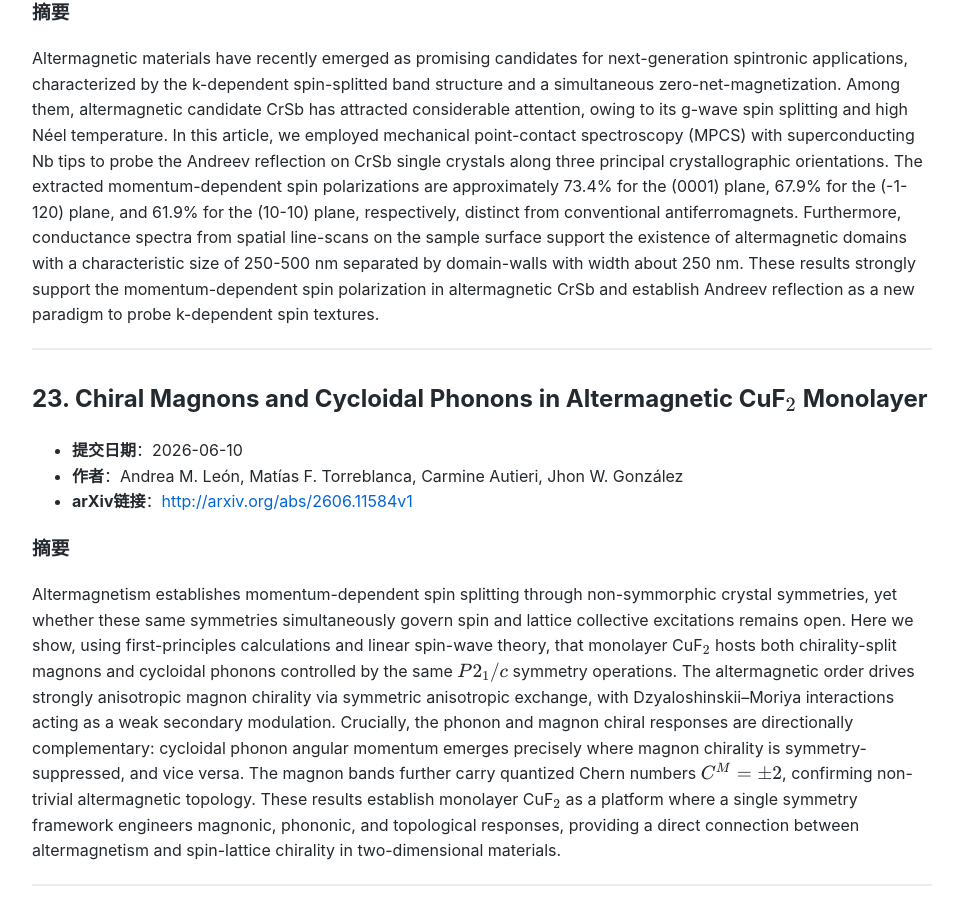
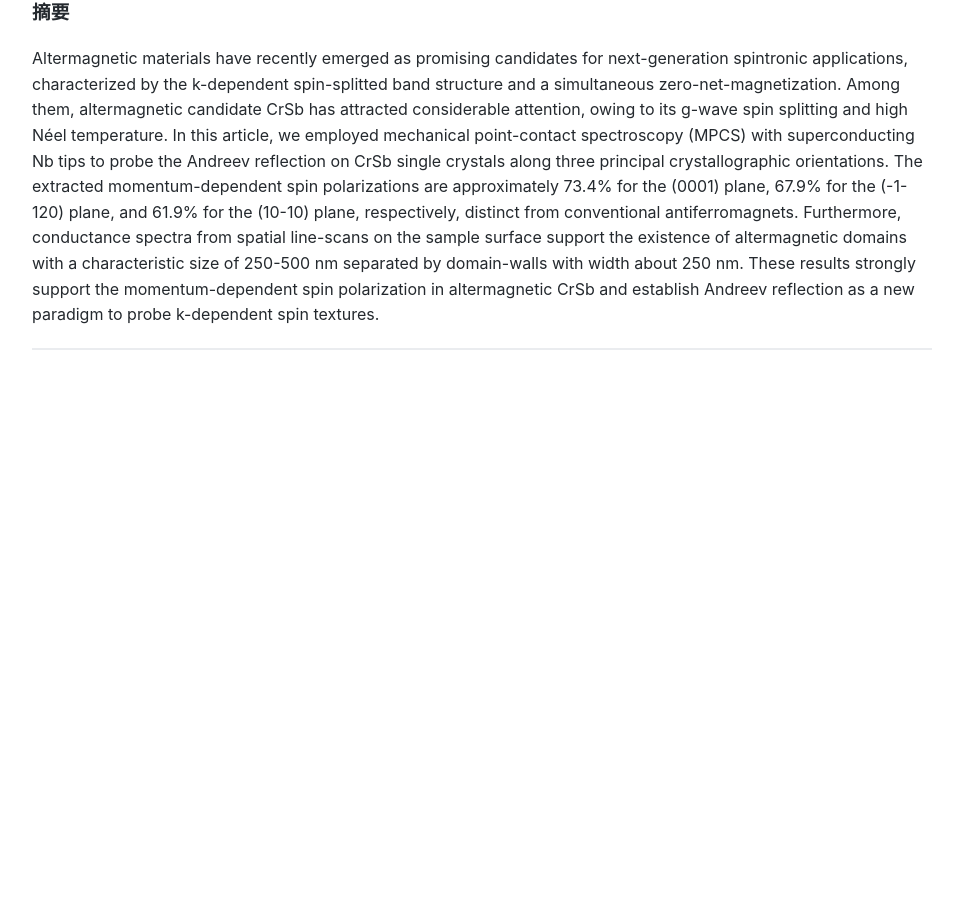
Before and after one commit to yangke25491/daily-arxiv-altermagnetic, a Jekyll site: the page built from index.md, in a window 1280 px wide and 900 px high, scrolled down 12203 px. Shown: the whole window, without its empty margins (158-1121 px from the left). Built offline with Jekyll 4.4.1, drawn with Linux system fonts in a browser that asks for light colours; after the commit the page ends 12593 px from its top, so only the background shows below that; some of the changed text lies outside the part shown.

Commit message:
Automated update: arXiv papers

```diff
--- a/index.md
+++ b/index.md
@@ -5,8 +5,8 @@ title: 交错磁论文
 
 # 凝聚态物理-交错磁(Altermagnetic)相关论文
 
-> 检索时间范围：**2026-06-10 至 2026-07-10**
-> 数据检索到 **23** 篇相关论文，按提交时间降序排列
+> 检索时间范围：**2026-06-11 至 2026-07-11**
+> 数据检索到 **22** 篇相关论文，按提交时间降序排列
 
 ---
 
@@ -251,14 +251,3 @@ We study appearance of bond-nematicity in insulating altermagnetic materials ind
 Altermagnetic materials have recently emerged as promising candidates for next-generation spintronic applications, characterized by the k-dependent spin-splitted band structure and a simultaneous zero-net-magnetization. Among them, altermagnetic candidate CrSb has attracted considerable attention, owing to its g-wave spin splitting and high Néel temperature. In this article, we employed mechanical point-contact spectroscopy (MPCS) with superconducting Nb tips to probe the Andreev reflection on CrSb single crystals along three principal crystallographic orientations. The extracted momentum-dependent spin polarizations are approximately 73.4% for the (0001) plane, 67.9% for the (-1-120) plane, and 61.9% for the (10-10) plane, respectively, distinct from conventional antiferromagnets. Furthermore, conductance spectra from spatial line-scans on the sample surface support the existence of altermagnetic domains with a characteristic size of 250-500 nm separated by domain-walls with width about 250 nm. These results strongly support the momentum-dependent spin polarization in altermagnetic CrSb and establish Andreev reflection as a new paradigm to probe k-dependent spin textures.
 
 ---
-
-## 23. Chiral Magnons and Cycloidal Phonons in Altermagnetic CuF${}\_{2}$ Monolayer
-
-- **提交日期**：2026-06-10
-- **作者**：Andrea M. León, Matías F. Torreblanca, Carmine Autieri, Jhon W. González
-- **arXiv链接**：[http://arxiv.org/abs/2606.11584v1](http://arxiv.org/abs/2606.11584v1)
-
-### 摘要
-Altermagnetism establishes momentum-dependent spin splitting through non-symmorphic crystal symmetries, yet whether these same symmetries simultaneously govern spin and lattice collective excitations remains open. Here we show, using first-principles calculations and linear spin-wave theory, that monolayer CuF${}\_2$ hosts both chirality-split magnons and cycloidal phonons controlled by the same $P2\_1/c$ symmetry operations. The altermagnetic order drives strongly anisotropic magnon chirality via symmetric anisotropic exchange, with Dzyaloshinskii--Moriya interactions acting as a weak secondary modulation. Crucially, the phonon and magnon chiral responses are directionally complementary: cycloidal phonon angular momentum emerges precisely where magnon chirality is symmetry-suppressed, and vice versa. The magnon bands further carry quantized Chern numbers $C^M = \pm 2$, confirming non-trivial altermagnetic topology. These results establish monolayer CuF${}\_2$ as a platform where a single symmetry framework engineers magnonic, phononic, and topological responses, providing a direct connection between altermagnetism and spin-lattice chirality in two-dimensional materials.
-
----
```
